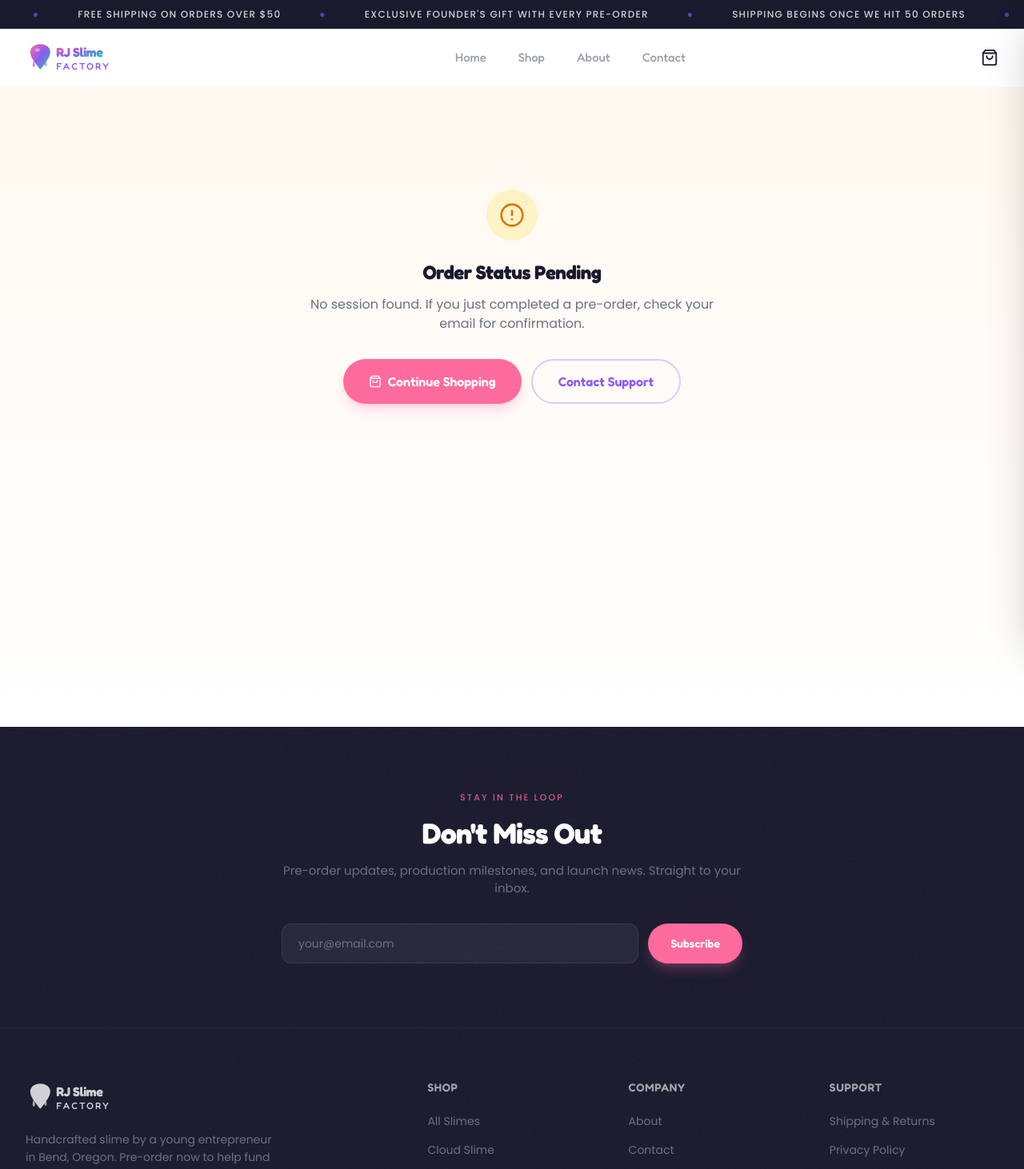
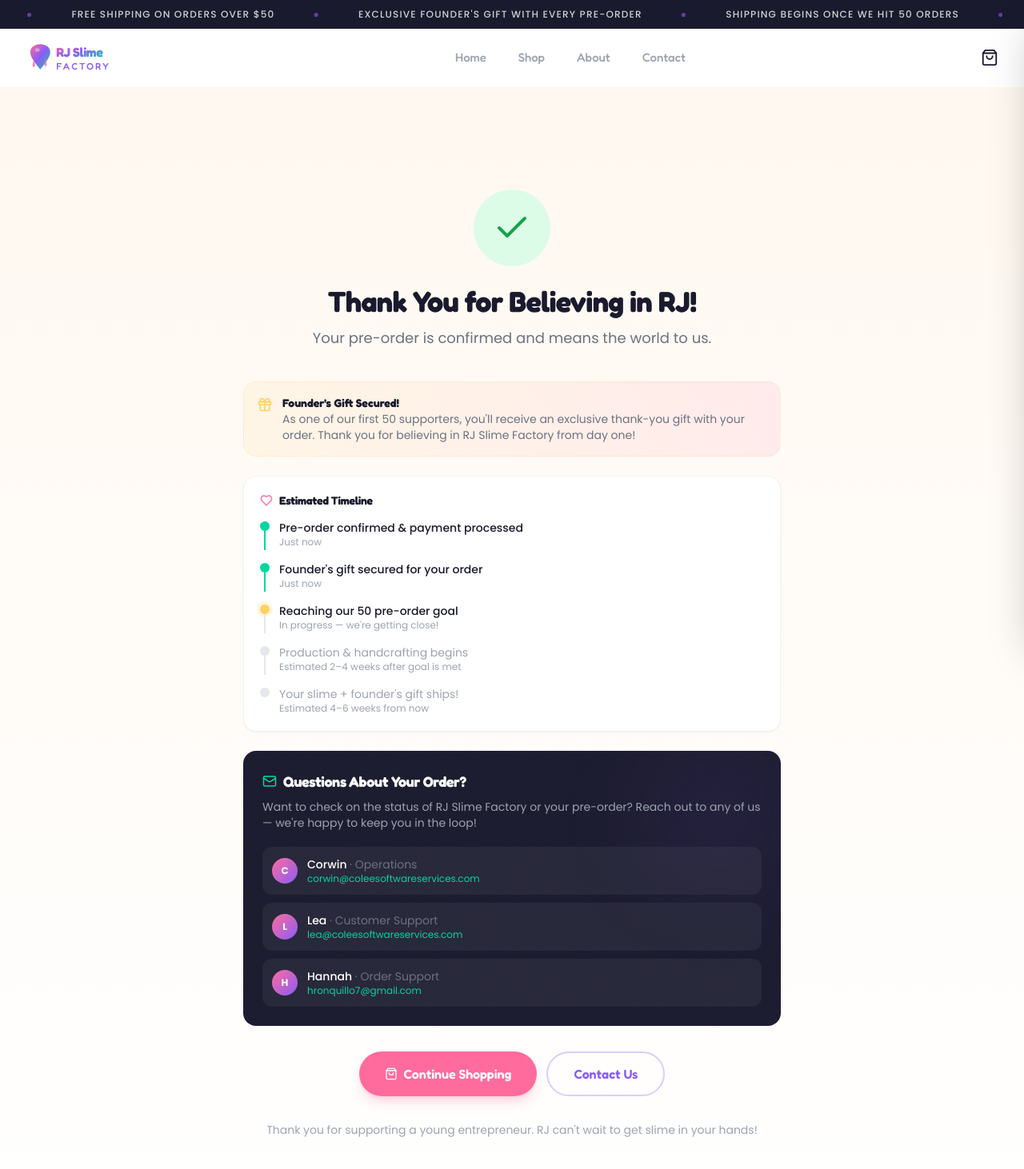
Before and after one commit to CorwinHiatt/rj-slime-factory, a Next.js app: page /checkout/success in a window 1280 px wide. Shown: the top 1462 px of the page at 80% size. Built offline with nearby package versions, Linux system fonts and the light colour scheme.

Commit message:
Rewrite success page - always show thank you, add contact emails and timeline
Co-Authored-By: Claude Opus 4.6 (1M context) <noreply@anthropic.com>

```diff
--- a/src/app/checkout/success/page.tsx
+++ b/src/app/checkout/success/page.tsx
@@ -3,7 +3,7 @@
 import { Suspense, useEffect, useState } from 'react';
 import { useSearchParams } from 'next/navigation';
 import Link from 'next/link';
-import { Check, ShoppingBag, Printer, Gift, Loader2, AlertCircle } from 'lucide-react';
+import { Check, ShoppingBag, Gift, Loader2, Mail, Heart } from 'lucide-react';
 
 interface OrderDetails {
   orderId: string;
@@ -35,11 +35,9 @@ function SuccessContent() {
   const sessionId = searchParams.get('session_id');
   const [order, setOrder] = useState<OrderDetails | null>(null);
   const [loading, setLoading] = useState(true);
-  const [error, setError] = useState('');
 
   useEffect(() => {
     if (!sessionId) {
-      setError('No session found. If you just completed a pre-order, check your email for confirmation.');
       setLoading(false);
       return;
     }
@@ -47,26 +45,22 @@ function SuccessContent() {
     fetch(`/api/checkout/verify?session_id=${sessionId}`)
       .then((res) => res.json())
       .then((data) => {
-        if (data.error) {
-          setError(data.error);
-        } else {
+        if (!data.error) {
           setOrder(data);
         }
       })
-      .catch(() => {
-        setError('Unable to verify your order. If you completed payment, check your email for confirmation.');
-      })
+      .catch(() => {})
       .finally(() => setLoading(false));
   }, [sessionId]);
 
   // Clear cart after successful payment
   useEffect(() => {
-    if (order) {
+    if (!loading) {
       try {
         localStorage.removeItem('rj-slime-cart');
       } catch {}
     }
-  }, [order]);
+  }, [loading]);
 
   if (loading) {
     return (
@@ -79,56 +73,46 @@ function SuccessContent() {
     );
   }
 
-  if (error || !order) {
-    return (
-      <div className="min-h-screen bg-gradient-to-b from-slime-cream to-white section-padding">
-        <div className="max-w-lg mx-auto text-center">
-          <div className="w-16 h-16 rounded-full bg-amber-100 flex items-center justify-center mx-auto mb-6">
-            <AlertCircle size={32} className="text-amber-600" />
-          </div>
-          <h1 className="font-display text-2xl font-bold mb-3">Order Status Pending</h1>
-          <p className="text-gray-500 mb-8">{error || 'Unable to verify order.'}</p>
-          <div className="flex flex-col sm:flex-row gap-3 justify-center">
-            <Link href="/shop" className="btn-primary gap-2">
-              <ShoppingBag size={16} /> Continue Shopping
-            </Link>
-            <Link href="/contact" className="btn-secondary">Contact Support</Link>
-          </div>
-        </div>
-      </div>
-    );
-  }
-
-  const spotsLeft = Math.max(order.preOrderGoal - order.preOrderNumber, 0);
-  const percentage = Math.min((order.preOrderNumber / order.preOrderGoal) * 100, 100);
+  const preOrderNumber = order?.preOrderNumber || 0;
+  const preOrderGoal = order?.preOrderGoal || 50;
+  const spotsLeft = Math.max(preOrderGoal - preOrderNumber, 0);
+  const percentage = preOrderNumber > 0 ? Math.min((preOrderNumber / preOrderGoal) * 100, 100) : 0;
 
   return (
     <div className="min-h-screen bg-gradient-to-b from-slime-cream to-white section-padding">
       <div className="max-w-2xl mx-auto animate-fade-in">
         {/* Success banner */}
         <div className="text-center mb-10">
-          <div className="relative w-20 h-20 mx-auto mb-6">
+          <div className="relative w-24 h-24 mx-auto mb-6">
             <div className="absolute inset-0 bg-green-100 rounded-full animate-ping opacity-30" />
-            <div className="relative w-20 h-20 rounded-full bg-green-100 flex items-center justify-center">
-              <Check size={40} className="text-green-600" />
+            <div className="relative w-24 h-24 rounded-full bg-green-100 flex items-center justify-center">
+              <Check size={48} className="text-green-600" />
             </div>
           </div>
-          <h1 className="font-display text-3xl sm:text-4xl font-bold mb-2">Pre-Order Confirmed!</h1>
-          <p className="text-gray-500 mb-4">
+          <h1 className="font-display text-3xl sm:text-4xl font-bold mb-3">Thank You for Believing in RJ!</h1>
+          <p className="text-gray-500 text-lg mb-2">
+            Your pre-order is confirmed and means the world to us.
+          </p>
+          {order?.email && (
+            <p className="text-gray-400 text-sm">
               Confirmation sent to <span className="font-medium text-slime-dark">{order.email}</span>
             </p>
+          )}
 
           {/* Pre-order number */}
-          <div className="inline-flex items-center gap-2 px-5 py-2.5 bg-slime-purple/10 rounded-full">
-            <span className="text-sm text-gray-500">Pre-order #</span>
+          {preOrderNumber > 0 && (
+            <div className="inline-flex items-center gap-2 px-5 py-2.5 bg-slime-purple/10 rounded-full mt-4">
+              <span className="text-sm text-gray-500">You&apos;re pre-order #</span>
               <span className="font-display font-bold text-2xl text-slime-purple">
-              {order.preOrderNumber}
-              <span className="text-base text-gray-400 font-normal">/{order.preOrderGoal}</span>
+                {preOrderNumber}
+                <span className="text-base text-gray-400 font-normal">/{preOrderGoal}</span>
               </span>
             </div>
+          )}
         </div>
 
-        {/* Order ID */}
+        {/* Order details */}
+        {order && (
           <div className="bg-gradient-to-r from-slime-purple/5 to-slime-pink/5 rounded-2xl p-4 flex items-center justify-between mb-6">
             <div>
               <p className="text-xs text-gray-400 uppercase tracking-wider font-medium">Order Number</p>
@@ -139,8 +123,10 @@ function SuccessContent() {
               <p className="font-display font-bold text-xl text-slime-dark">${order.total.toFixed(2)}</p>
             </div>
           </div>
+        )}
 
         {/* Pre-order progress */}
+        {preOrderNumber > 0 && (
           <div className="bg-white rounded-2xl border border-gray-100 p-5 shadow-sm mb-6">
             <div className="flex items-center justify-between mb-3">
               <span className="font-display font-bold text-sm">Pre-Order Progress</span>
@@ -153,31 +139,35 @@ function SuccessContent() {
               />
             </div>
             <p className="text-xs text-gray-500">
-            {order.preOrderNumber < order.preOrderGoal
-              ? `${order.preOrderGoal - order.preOrderNumber} more pre-orders until production begins and your slime ships!`
+              {preOrderNumber < preOrderGoal
+                ? `${spotsLeft} more pre-orders until production begins and your slime ships!`
                 : 'We\'ve hit our goal! Production is starting and your slime will ship soon!'}
             </p>
           </div>
+        )}
 
         {/* Founder's gift notice */}
         <div className="flex items-start gap-3 p-4 bg-gradient-to-r from-slime-yellow/10 to-slime-pink/10 rounded-2xl border border-slime-yellow/20 mb-6">
           <Gift size={20} className="text-slime-yellow flex-shrink-0 mt-0.5" />
           <div>
             <p className="font-display font-bold text-slime-dark text-sm">Founder&apos;s Gift Secured!</p>
-            <p className="text-sm text-gray-500">As one of our first {order.preOrderGoal} supporters, you&apos;ll receive an exclusive thank-you gift with your order. Thank you for believing in RJ Slime Factory!</p>
+            <p className="text-sm text-gray-500">As one of our first 50 supporters, you&apos;ll receive an exclusive thank-you gift with your order. Thank you for believing in RJ Slime Factory from day one!</p>
           </div>
         </div>
 
-        {/* What happens next */}
-        <div className="bg-gradient-to-r from-slime-teal/5 to-slime-purple/5 rounded-2xl p-5 mb-8">
-          <h3 className="font-display font-bold text-sm mb-4">What Happens Next</h3>
+        {/* Estimated timeline */}
+        <div className="bg-white rounded-2xl border border-gray-100 p-5 shadow-sm mb-6">
+          <h3 className="font-display font-bold text-sm mb-4 flex items-center gap-2">
+            <Heart size={16} className="text-slime-pink" />
+            Estimated Timeline
+          </h3>
           <div className="space-y-4">
             {[
               { label: 'Pre-order confirmed & payment processed', time: 'Just now', done: true },
               { label: 'Founder\'s gift secured for your order', time: 'Just now', done: true },
-              { label: 'Reaching our 50 pre-order goal', time: 'In progress', done: false, active: true },
-              { label: 'Production begins', time: 'At 50 orders', done: false },
-              { label: 'Your slime + founder\'s gift ships', time: 'After production', done: false },
+              { label: 'Reaching our 50 pre-order goal', time: 'In progress — we\'re getting close!', done: false, active: true },
+              { label: 'Production & handcrafting begins', time: 'Estimated 2–4 weeks after goal is met', done: false },
+              { label: 'Your slime + founder\'s gift ships!', time: 'Estimated 4–6 weeks from now', done: false },
             ].map((s, i) => (
               <div key={i} className="flex items-start gap-3">
                 <div className="flex flex-col items-center">
@@ -193,18 +183,53 @@ function SuccessContent() {
           </div>
         </div>
 
+        {/* Contact info for status updates */}
+        <div className="bg-slime-dark rounded-2xl p-6 text-white mb-8 relative overflow-hidden noise">
+          <div className="absolute top-0 right-0 w-40 h-40 bg-slime-purple/10 rounded-full blur-3xl" />
+          <div className="relative z-10">
+            <h3 className="font-display font-bold text-lg mb-2 flex items-center gap-2">
+              <Mail size={18} className="text-slime-teal" />
+              Questions About Your Order?
+            </h3>
+            <p className="text-gray-400 text-sm mb-5">
+              Want to check on the status of RJ Slime Factory or your pre-order? Reach out to any of us — we&apos;re happy to keep you in the loop!
+            </p>
+            <div className="space-y-2.5">
+              {[
+                { name: 'Corwin', email: 'corwin@coleesoftwareservices.com', role: 'Operations' },
+                { name: 'Lea', email: 'lea@coleesoftwareservices.com', role: 'Customer Support' },
+                { name: 'Hannah', email: 'hronquillo7@gmail.com', role: 'Order Support' },
+              ].map((contact) => (
+                <a
+                  key={contact.email}
+                  href={`mailto:${contact.email}`}
+                  className="flex items-center gap-3 p-3 rounded-xl bg-white/5 hover:bg-white/10 transition-colors group"
+                >
+                  <div className="w-8 h-8 rounded-full bg-gradient-to-br from-slime-pink to-slime-purple flex items-center justify-center flex-shrink-0">
+                    <span className="text-white text-xs font-bold">{contact.name[0]}</span>
+                  </div>
+                  <div className="flex-1 min-w-0">
+                    <p className="text-sm font-medium text-white">{contact.name} <span className="text-gray-500 font-normal">&middot; {contact.role}</span></p>
+                    <p className="text-xs text-slime-teal group-hover:underline truncate">{contact.email}</p>
+                  </div>
+                </a>
+              ))}
+            </div>
+          </div>
+        </div>
+
         {/* Actions */}
         <div className="flex flex-col sm:flex-row gap-3 justify-center">
           <Link href="/shop" className="btn-primary gap-2">
             <ShoppingBag size={16} /> Continue Shopping
           </Link>
-          <button onClick={() => window.print()} className="btn-secondary gap-2">
-            <Printer size={16} /> Print Receipt
-          </button>
+          <Link href="/contact" className="btn-secondary gap-2">
+            Contact Us
+          </Link>
         </div>
 
-        <p className="text-center text-xs text-gray-400 mt-6">
-          Questions about your order? <Link href="/contact" className="text-slime-purple hover:underline">Contact us</Link>
+        <p className="text-center text-sm text-gray-400 mt-8">
+          Thank you for supporting a young entrepreneur. RJ can&apos;t wait to get slime in your hands!
         </p>
       </div>
     </div>
```
Lines whose indentation alone changed are shown as unchanged.
